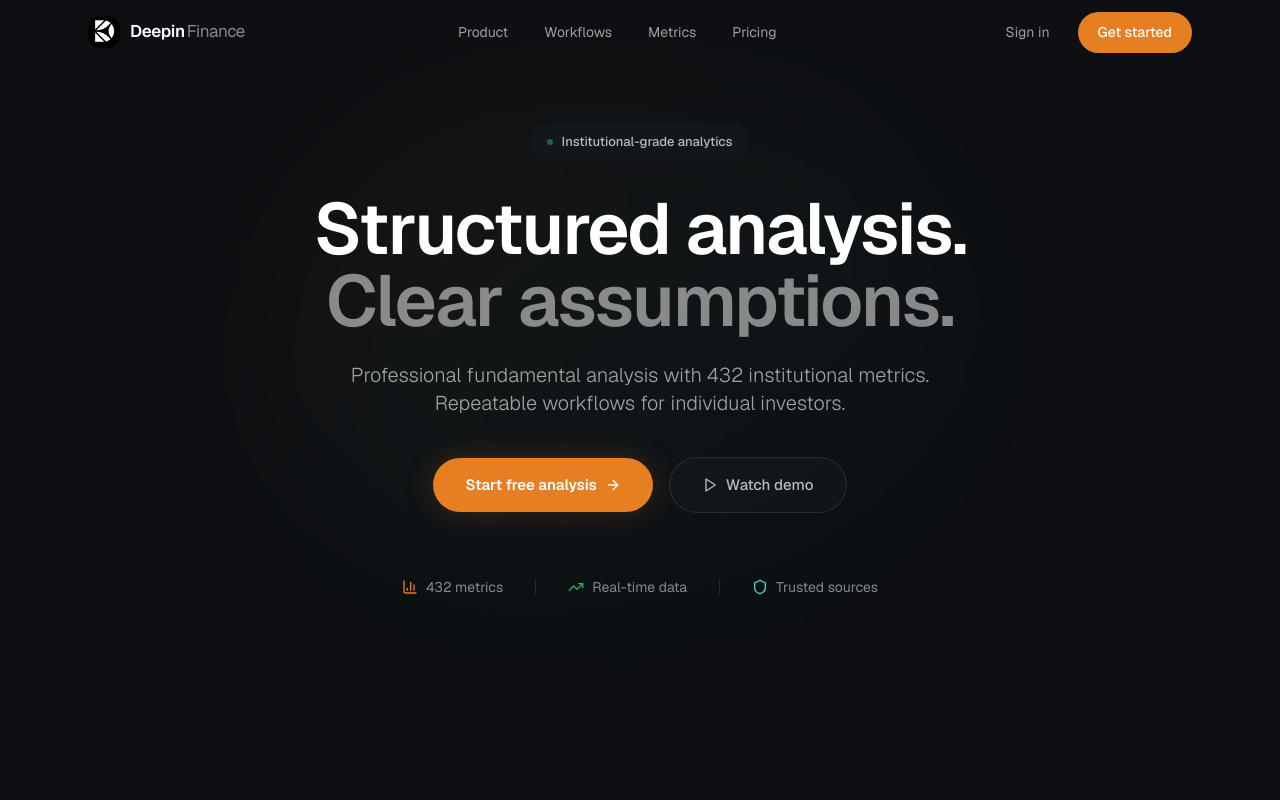
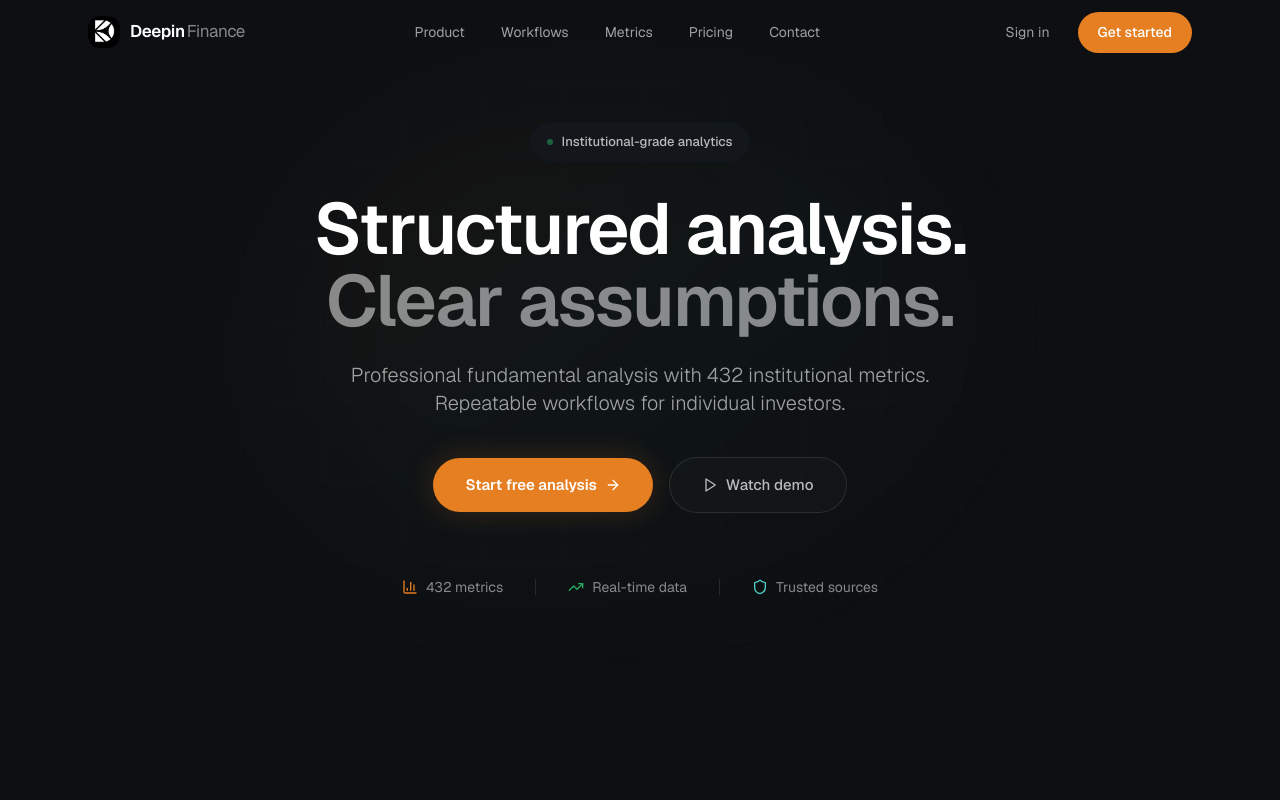
Before and after one commit to abtinasg/v4, a Next.js app: page / in a window 1280 px wide. Shown: the top 800 px of the page. Built offline with nearby package versions, Linux system fonts and the light colour scheme.

Commit message:
Restore Contact link in navigation menu
Co-authored-by: abtinasg <205058129+abtinasg@users.noreply.github.com>

```diff
--- a/src/components/landing-new/Nav.tsx
+++ b/src/components/landing-new/Nav.tsx
@@ -9,6 +9,7 @@ const navLinks = [
   { name: 'Workflows', href: '#workflows' },
   { name: 'Metrics', href: '#metrics' },
   { name: 'Pricing', href: '#pricing' },
+  { name: 'Contact', href: '#contact' },
 ]
 
 export function Nav() {
```
